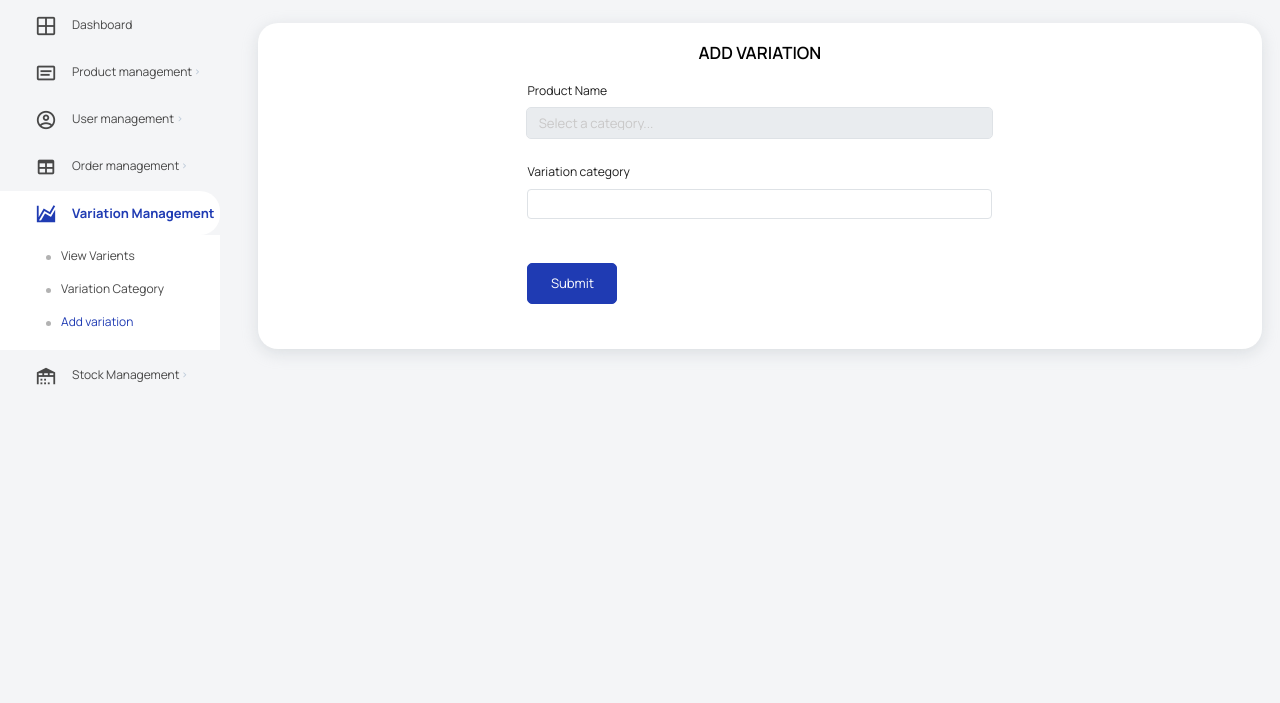
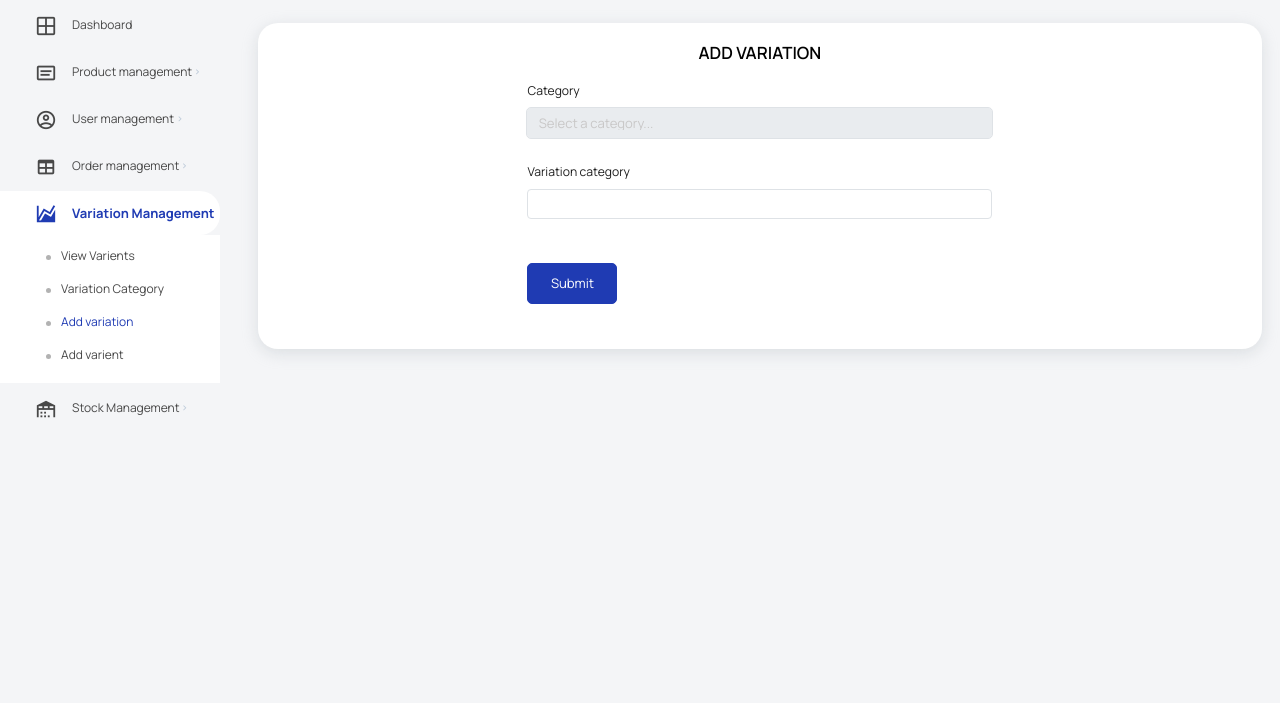
Before and after one commit to amalsudhakar/Mobkart-django, a Django app: page /adminpanel/add_variation in a window 1280 px wide. Shown: the part 97-800 px from the top of the page. Run offline with Django 4.2, Linux system fonts and the light colour scheme; data that the repository does not hold is empty; some libraries are stand-ins or nearby versions; some web fonts are replaced.

Commit message:
Variants and category

```diff
--- a/Store/models.py
+++ b/Store/models.py
@@ -30,7 +30,7 @@ class Product(models.Model):
     description = models.TextField(max_length=500)
     price = models.IntegerField()
     brand = models.CharField(max_length=50)
-    stock = models.IntegerField()
+    stock = models.IntegerField(null=True)
     is_available = models.BooleanField(default=True)
     is_delete = models.BooleanField(default=False)
     category_name = models.ForeignKey(Category, on_delete=models.CASCADE)
@@ -45,7 +45,7 @@ class Product(models.Model):
 
 
 class VariationCategory(models.Model):
-    product = models.ForeignKey(Product, on_delete=models.CASCADE)
+    category = models.ForeignKey(Category, on_delete=models.CASCADE)
     variation_name = models.CharField(max_length=50)
     is_delete = models.BooleanField(default=False)
 
--- a/adminPanel/urls.py
+++ b/adminPanel/urls.py
@@ -27,6 +27,9 @@ urlpatterns = [
     path('view_variation_category', views.view_variation_category, name="view_variation_category"),
     path('update_stock', views.update_stock, name='update_stock'),
     path('updateview_variation', views.updateview_variation, name='updateview_variation'),
+    path('updateview_nonvarient', views.updateview_nonvarient, name='updateview_nonvarient'),
+    path('add_varienet', views.add_varienet, name='add_varienet'),
+    path('save_varient', views.save_varient, name='save_varient'),
     # path('delete_product/<int:product_id>/', views.delete_product, name='delete_product'),
 
 ]
--- a/adminPanel/views.py
+++ b/adminPanel/views.py
@@ -180,26 +180,27 @@ def enable_variation(request):
 
 
 def add_variation(request):
-    products = Product.objects.all()
+    categories = Category.objects.all()
 
     context = {
-        'products': products,
+        'categories': categories,
     }
     return render(request, 'admin/add_variation.html', context)
 
 
 def save_variation(request):
     if request.method == 'POST':
-        product_id = request.POST.get('product_id')
+        category_id = request.POST.get('category')
         variation_category = request.POST.get('variation_category')
 
         try:
-            product = Product.objects.get(id=product_id)
-        except Product.DoesNotExist:
+            category = Category.objects.get(id=category_id)
+        except Category.DoesNotExist:
             return redirect('error_view')
 
+        # Check if the same variation category name already exists for the product.
         existing_category = VariationCategory.objects.filter(
-            product=product,
+            category=category,
             variation_name__iexact=variation_category
         ).first()
 
@@ -207,18 +208,65 @@ def save_variation(request):
             messages.error(request, f"The category '{variation_category}' already exists for this product.")
             return redirect('add_variation')
 
-        product_connection, created = ProductCategoryConnection.objects.get_or_create(product=product)
+        # Create the new VariationCategory instance.
+        new_variation = VariationCategory(category=category, variation_name=variation_category)
+        new_variation.save()
 
-        if not created:
-            variation = VariationCategory(product=product, variation_name=variation_category)
-            variation.save()
-            product_connection.categories.add(variation)
-        else:
-            variation = VariationCategory(product=product, variation_name=variation_category)
-            variation.save()
-            product_connection.categories.add(variation)
+        # Get all products with the selected category.
+        products_with_category = Product.objects.filter(category_name=category)
+
+        # Iterate through the products and create ProductCategoryConnection for each.
+        for product in products_with_category:
+            product_connection, created = ProductCategoryConnection.objects.get_or_create(product=product)
+            product_connection.categories.add(new_variation)
 
         return redirect('view_variation_category')
+
+
+def add_varienet(request):
+    variations = VariationCategory.objects.all()
+    product = Product.objects.all()
+    context ={
+        'variations': variations,
+        'product': product,
+    }
+    return render(request, 'admin/add_varient.html', context)
+
+
+
+def save_varient(request):
+    if request.method == 'POST':
+        variation_value = request.POST.get('variant')
+        variation_id = request.POST.get('variation')
+
+        try:
+            variation = VariationCategory.objects.get(id=variation_id)
+        except VariationCategory.DoesNotExist:
+            # Handle the case when the VariationCategory doesn't exist
+            return redirect('error_view')
+
+        # Get the associated category from the variation.
+        category = variation.category
+
+        # Get all products with the specified category.
+        products = Product.objects.filter(category_name=category)
+
+        for product in products:
+            # Create a Variation instance for each product.
+            variation_instance, created = Variation.objects.get_or_create(
+                product=product,
+                variation_category=variation,
+                variation_value=variation_value,
+            )
+
+            # You can also set other attributes like is_active, is_delete, created_date, and stock if needed.
+            variation_instance.is_active = True
+            variation_instance.is_delete = False
+            variation_instance.stock = 0  # Set the stock value as needed.
+            variation_instance.save()
+
+        return redirect('view_variation_category')
+
 
 
 
@@ -274,3 +322,8 @@ def update_stock(request):
         return JsonResponse({'error': 'Variation not found'})
 
     return JsonResponse({'error': 'Stock update failed'})
+
+
+
+def updateview_nonvarient(request):
+    return render(request, 'admin/update_nonvarient_stock.html')
--- a/templates/admin/add_variation.html
+++ b/templates/admin/add_variation.html
@@ -18,11 +18,11 @@
                             {% csrf_token %}
 
                             <div class="form-group">
-                                <label for="product_name">Product Name</label>
-                                <select class="form-control" id="product_name" name="product_id" required>
+                                <label for="category">Category</label>
+                                <select class="form-control" id="category" name="category" required>
                                     <option value="">Select a category...</option>
-                                    {% for product in products %}
-                                    <option value="{{ product.id }}">{{ product.product_name }}</option>
+                                    {% for category in categories %}
+                                    <option value="{{ category.id }}">{{ category.category }}</option>
                                     {% endfor %}
                                 </select>
                             </div>
--- a/templates/admin/view_variation_category.html
+++ b/templates/admin/view_variation_category.html
@@ -20,7 +20,7 @@
 
                             <thead class="thead-dark">
                                 <tr>
-                                    <th>Product</th>
+                                    <th>Category</th>
                                     <th>Variation Type</th>
                                     <th>Disable</th>
                                 </tr>
@@ -29,7 +29,7 @@
                                 {% for variation in variations %}
                                 {% if variation.is_delete is False %}
                                 <tr>
-                                    <td>{{ variation.product.product_name }}</td>
+                                    <td>{{ variation.category.category }}</td>
                                     <td>{{ variation.variation_name }}</td>
                                     {% if variation.is_delete is False %}
                                         <td>
--- a/templates/includes/admin_navbar.html
+++ b/templates/includes/admin_navbar.html
@@ -107,6 +107,7 @@
               <li class="nav-item"> <a class="nav-link" href="{% url 'delete_view_variation' %}">View Varients</a></li>
               <li class="nav-item"> <a class="nav-link" href="{% url 'view_variation_category' %}">Variation Category</a></li>
               <li class="nav-item"> <a class="nav-link" href="{% url 'add_variation' %}">Add variation</a></li>
+              <li class="nav-item"> <a class="nav-link" href="{% url 'add_varienet' %}">Add varient</a></li>
 
             </ul>
           </div>
@@ -119,7 +120,8 @@
           </a>
           <div class="collapse" id="variation">
             <ul class="nav flex-column sub-menu">
-              <li class="nav-item"> <a class="nav-link" href="{% url 'updateview_variation' %}">Update Stock</a></li>
+              <li class="nav-item"> <a class="nav-link" href="{% url 'updateview_variation' %}">Varient Stock</a></li>
+              <li class="nav-item"> <a class="nav-link" href="{% url 'updateview_nonvarient' %}">Non varient Stock</a></li>
             </ul>
           </div>
         </li>
```
Also changed, not shown: templates/admin/add_varient.html (+29 -13 lines), templates/admin/update_nonvarient_stock.html (added, +144 -0 lines), Store/migrations/0006_alter_product_stock.py (added), Store/migrations/0007_remove_variationcategory_product_and_more.py (added).
